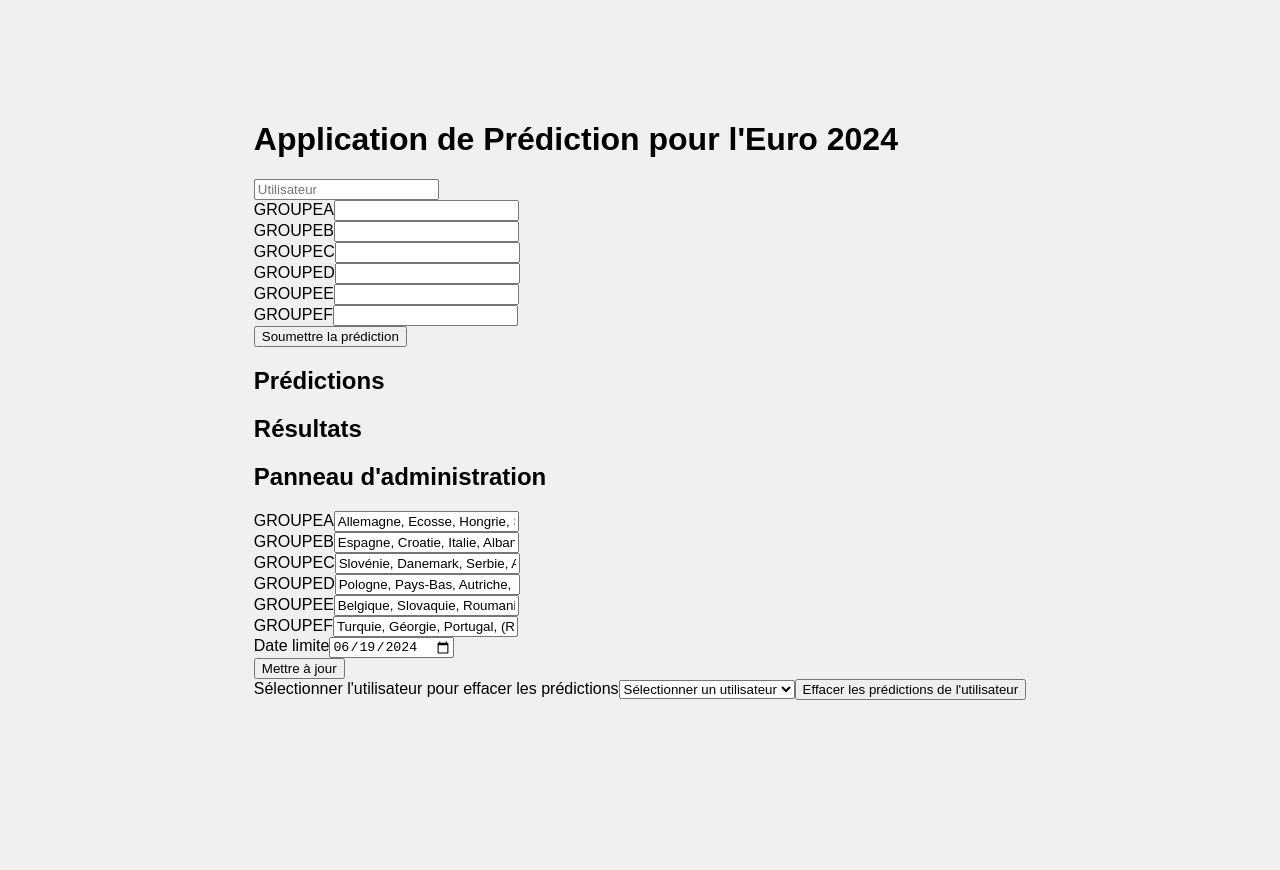
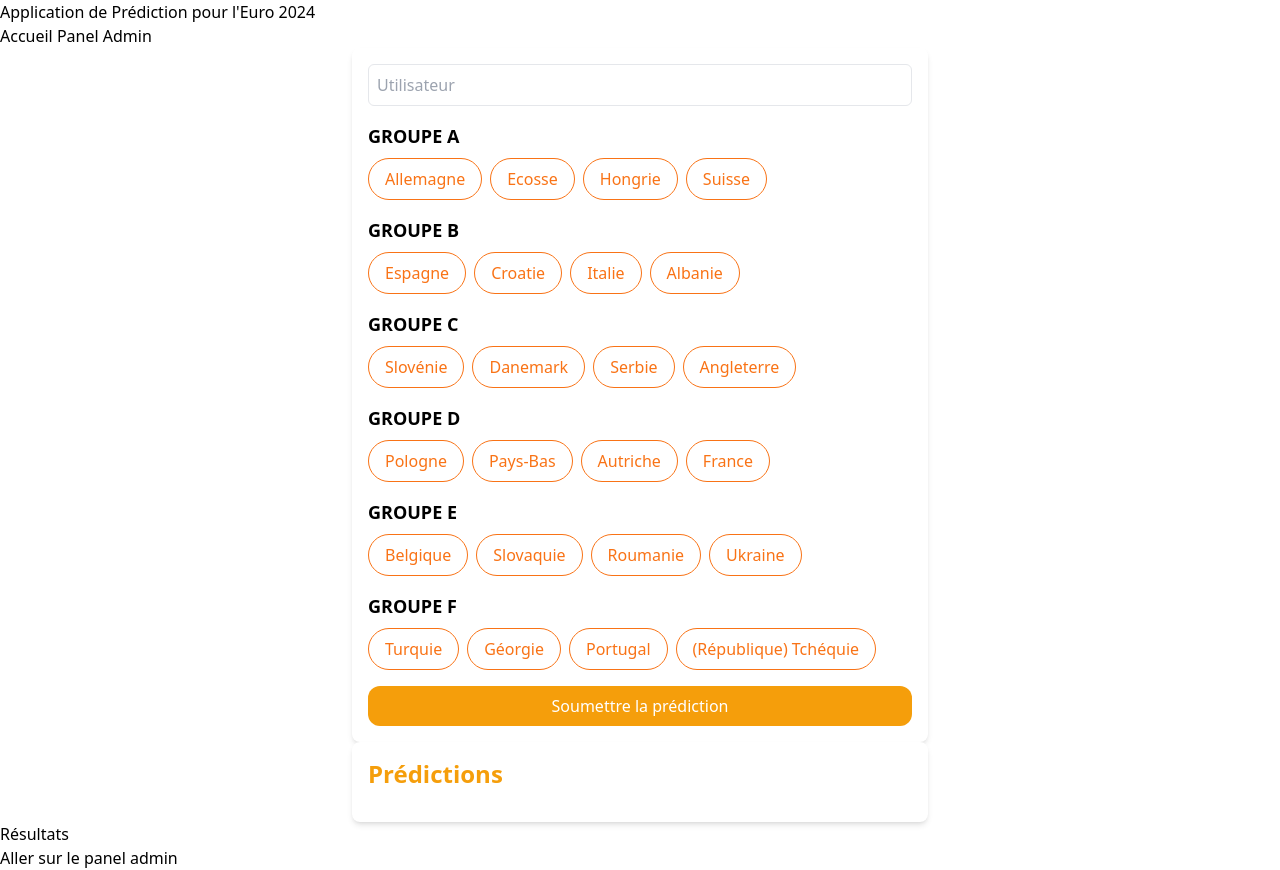
Before and after one commit to u-mughal/predictions, a React (Create React App) app: page / in a window 1280 px wide. Before the commit the page ends 800 px from the top, so only its background shows below. Built offline with nearby package versions, Linux system fonts and the light colour scheme.

Commit message:
new style for UserPredictions

```diff
--- a/package.json
+++ b/package.json
@@ -10,6 +10,7 @@
     "ajv-keywords": "^3.5.2",
     "react": "^18.3.1",
     "react-dom": "^18.3.1",
+    "react-router-dom": "^6.23.1",
     "react-scripts": "^5.0.1",
     "web-vitals": "^2.1.4"
   },
@@ -36,5 +37,10 @@
       "last 1 firefox version",
       "last 1 safari version"
     ]
+  },
+  "devDependencies": {
+    "autoprefixer": "^10.4.19",
+    "postcss": "^8.4.38",
+    "tailwindcss": "^3.4.4"
   }
 }
--- /dev/null
+++ b/postcss.config.js
@@ -0,0 +1,6 @@
+module.exports = {
+  plugins: {
+    tailwindcss: {},
+    autoprefixer: {},
+  },
+}
--- a/src/App.js
+++ b/src/App.js
@@ -1,9 +1,8 @@
 import React, { useState, useEffect } from 'react';
-import GroupForm from './components/GroupForm';
-import UserPredictions from './components/UserPredictions';
-import Results from './components/Results';
 import AdminPanel from './components/AdminPanel';
-import { savePrediction, getPredictions, clearPredictionsByUser } from './services/predictionsService';
+import { savePrediction, getPredictions, clearPredictionsById } from './services/predictionsService';
+import { Routes, Route } from 'react-router-dom';
+import Home from './components/Home';
 
 /**
  * Application principale pour la prédiction de l'Euro 2024.
@@ -27,13 +26,7 @@ const App = () => {
     savePrediction(predictions);
   }, [predictions]);
 
-  /**
-   * Ajoute une nouvelle prédiction à la liste des prédictions.
-   * @param {Object} newPrediction - Nouvelle prédiction à ajouter.
-   */
-  const handleAddPrediction = (newPrediction) => {
-    setPredictions([...predictions, newPrediction]);
-  };
+
 
   /**
    * Met à jour les résultats réels des groupes.
@@ -55,29 +48,26 @@ const App = () => {
    * Efface les prédictions d'un utilisateur spécifique.
    * @param {string} user - Utilisateur dont les prédictions doivent être effacées.
    */
-  const handleClearPredictionsByUser = (user) => {
-    const updatedPredictions = clearPredictionsByUser(user);
+  const handleClearPredictionsById= (id) => {
+    const updatedPredictions = clearPredictionsById(id);
     setPredictions(updatedPredictions);
   };
 
   return (
-    <div>
-      <h1>Application de Prédiction pour l'Euro 2024</h1>
-      <GroupForm
-        onAddPrediction={handleAddPrediction}
-        deadline={deadline}
-      />
-      <UserPredictions predictions={predictions} />
-      <Results predictions={predictions} realResults={realResults} />
-      <AdminPanel
+
+
+      <Routes>
+        <Route index path='/' element={<Home />} />
+        <Route path='/admin/panel' element={ <AdminPanel
         onSetRealResults={handleSetRealResults}
         onSetDeadline={handleSetDeadline}
-        onClearPredictionsByUser={handleClearPredictionsByUser}
+        onClearPredictionsById={handleClearPredictionsById}
         deadline={deadline}
         realResults={realResults}
         predictions={predictions}
-      />
-    </div>
+      />} />
+      </Routes>
+
   );
 };
 
--- a/src/components/AdminPanel.js
+++ b/src/components/AdminPanel.js
@@ -1,4 +1,5 @@
 import React, { useState } from 'react';
+import { NavLink } from 'react-router-dom';
 
 /**
  * Composant AdminPanel pour gérer les résultats réels, les délais et effacer les prédictions par utilisateur.
@@ -11,10 +12,11 @@ import React, { useState } from 'react';
  * @param {Array} props.predictions - Tableau d'objets de prédictions.
  * @returns {JSX.Element} JSX du composant AdminPanel.
  */
-const AdminPanel = ({ onSetRealResults, onSetDeadline, onClearPredictionsByUser, realResults, deadline, predictions }) => {
+const AdminPanel = ({ onSetRealResults, onSetDeadline, onClearPredictionsById, realResults, deadline, predictions }) => {
   const [newResults, setNewResults] = useState(realResults);
   const [newDeadline, setNewDeadline] = useState(deadline);
   const [selectedUser, setSelectedUser] = useState('');
+  const [id, setId] = useState("")
 
   /**
    * Gère le changement dans les champs d'entrée des résultats réels.
@@ -51,13 +53,17 @@ const AdminPanel = ({ onSetRealResults, onSetDeadline, onClearPredictionsByUser,
    */
   const handleClear = () => {
     if (window.confirm(`Êtes-vous sûr de vouloir effacer toutes les prédictions pour ${selectedUser} ?`)) {
-      onClearPredictionsByUser(selectedUser);
+      onClearPredictionsById(id);
     }
   };
+
+
 
   return (
     <div>
       <h2>Panneau d'administration</h2>
+      <NavLink to="/"> Accueil </NavLink>
+      <NavLink to="/admin/panel">Panel Admin</NavLink>
       <form onSubmit={handleSubmit}>
         {Object.keys(newResults).map((group) => (
           <div key={group}>
@@ -84,11 +90,11 @@ const AdminPanel = ({ onSetRealResults, onSetDeadline, onClearPredictionsByUser,
       </form>
       <div>
         <label>Sélectionner l'utilisateur pour effacer les prédictions</label>
-        <select value={selectedUser} onChange={(e) => setSelectedUser(e.target.value)}>
+        <select value={id} onChange={(e) => setId(e.target.value)}>
           <option value="" disabled>Sélectionner un utilisateur</option>
-          {Array.from(new Set(predictions.map(p => p.user))).map(user => (
-            <option key={user} value={user}>{user}</option>
-          ))}
+          {Array.from(new Set(predictions.map(p =>  (
+            <option key={p.generateId} value={p.generateId}>{p.user}</option>
+          ))))}
         </select>
         <button onClick={handleClear}>Effacer les prédictions de l'utilisateur</button>
       </div>
--- a/src/components/GroupForm.js
+++ b/src/components/GroupForm.js
@@ -1,4 +1,14 @@
 import React, { useState } from 'react';
+
+const countries = {
+  groupeA: ['Allemagne', 'Ecosse', 'Hongrie', 'Suisse'],
+  groupeB: ['Espagne', 'Croatie', 'Italie', 'Albanie'],
+  groupeC: ['Slovénie', 'Danemark', 'Serbie', 'Angleterre'],
+  groupeD: ['Pologne', 'Pays-Bas', 'Autriche', ' France'],
+  groupeE: ['Belgique', 'Slovaquie', 'Roumanie', 'Ukraine'],
+  groupeF: ['Turquie', 'Géorgie', 'Portugal', '(République) Tchéquie'],
+}
+
 
 /**
  * Composant GroupForm pour saisir les prédictions d'un utilisateur.
@@ -8,7 +18,14 @@ import React, { useState } from 'react';
  * @returns {JSX.Element} JSX du formulaire de saisie des prédictions.
  */
 const GroupForm = ({ onAddPrediction, deadline }) => {
+  const formatGroupName = (groupName) => {
+    return groupName.replace(/(.+)(.)$/, '$1 $2').toUpperCase()
+  }
+
   const [user, setUser] = useState('');
+  const [selectedCountries, setSelectedCountries] = useState({});
+  const [totalSelections, setTotalSelections] = useState(0);
+
   const [groups, setGroups] = useState({
     groupeA: '',
     groupeB: '',
@@ -17,6 +34,26 @@ const GroupForm = ({ onAddPrediction, deadline }) => {
     groupeE: '',
     groupeF: '',
   });
+
+  const toggleCountrySelection = (group, country) => {
+    const newSelections = { ...selectedCountries };
+    const currentGroupSelection = newSelections[group] || [];
+
+    console.log(group, country);
+    if (currentGroupSelection.includes(country)) {
+      newSelections[group] = currentGroupSelection.filter(c => c !== country)
+      setTotalSelections(prevTotal => prevTotal - 1)
+    } else {
+      if (currentGroupSelection.length < 3 && totalSelections < 16) {
+        newSelections[group] = [...currentGroupSelection, country]
+        setTotalSelections(prevTotal => prevTotal + 1)
+      }
+
+    }
+
+    setSelectedCountries(newSelections)
+  }
+
 
   /**
    * Gère le changement dans les champs d'entrée des groupes de prédictions.
@@ -37,15 +74,28 @@ const GroupForm = ({ onAddPrediction, deadline }) => {
    */
   const handleSubmit = (e) => {
     e.preventDefault();
-    if (new Date() > new Date(deadline)) {
-      alert('La date limite pour les prédictions est dépassée.');
-      return;
+
+    const { groupeA, groupeB, groupeC, groupeD, groupeE, groupeF } = groups;
+
+    // if (new Date() > new Date(deadline)) {
+    //   alert('La date limite pour les prédictions est dépassée.');
+    //   return;
+    // }
+
+    const groupsData = { groupeA, groupeB, groupeC, groupeD, groupeE, groupeF };
+
+
+    if (totalSelections !== 16) {
+      return alert("Veuillez sélectionner 16 équipes")
     }
-    onAddPrediction({ user, groups });
+
+    const generateId = Math.floor(Math.random() * Date.now()).toString()
+
+    onAddPrediction({ user, groups: selectedCountries, generateId });
   };
 
   return (
-    <form onSubmit={handleSubmit}>
+    <form onSubmit={handleSubmit} className='p-4 rounded-lg shadow-md max-w-xl mx-auto'>
       <input
         type="text"
         name="user"
@@ -53,20 +103,36 @@ const GroupForm = ({ onAddPrediction, deadline }) => {
         value={user}
         onChange={(e) => setUser(e.target.value)}
         required
+        className='block w-full p-2 mb-4 border rounded-md'
       />
-      {Object.keys(groups).map((group) => (
-        <div key={group}>
-          <label>{group.toUpperCase()}</label>
-          <input
-            type="text"
-            name={group}
-            value={groups[group]}
-            onChange={handleChange}
-            required
-          />
+      {Object.keys(countries).map((group) => (
+        <div key={group} className='mb-4'>
+          <h3 className='font-semibold mb-2 text-lg'>{formatGroupName(group)}</h3>
+          <div className='flex flex-wrap gap-2'>
+            {countries[group].map((country, i) => (
+              <button
+                key={i}
+                type='button'
+                name={group}
+                value={groups[group]}
+                onClick={() => toggleCountrySelection(group, country)}
+                required
+                className={`px-4 py-2 rounded-full border transition-colors duration-300
+                  ${(selectedCountries[group] || []).includes(country) ?
+                   'border-green-800 text-green-950 bg-green-100 hover:border-orange-500 hover:text-orange-950 hover:bg-white' :
+                   'border-orange-500 text-orange-500 hover:border-green-500 hover:text-green-950'
+                }`}
+              >
+                {country}
+              </button>
+
+            ))}
+
+          </div>
+
         </div>
       ))}
-      <button type="submit">Soumettre la prédiction</button>
+      <button type="submit" className='transition-colors duration-300 w-full bg-amber-500 text-white py-2 rounded-xl hover:bg-amber-600'>Soumettre la prédiction</button>
     </form>
   );
 };
--- /dev/null
+++ b/src/components/Home.js
@@ -0,0 +1,55 @@
+import React, { useState, useEffect } from 'react';
+import GroupForm from './GroupForm';
+import UserPredictions from './UserPredictions';
+import Results from './Results';
+import { savePrediction, getPredictions } from '../services/predictionsService';
+import {  NavLink } from 'react-router-dom';
+
+
+const Home = () => {
+
+    const [predictions, setPredictions] = useState(getPredictions());
+    const [realResults] = useState({
+      groupeA: ['Allemagne', 'Ecosse', 'Hongrie', 'Suisse'],
+      groupeB: ['Espagne', 'Croatie', 'Italie', 'Albanie'],
+      groupeC: ['Slovénie', 'Danemark', 'Serbie', 'Angleterre'],
+      groupeD: ['Pologne', 'Pays-Bas', 'Autriche', ' France'],
+      groupeE: ['Belgique', 'Slovaquie', 'Roumanie', 'Ukraine'],
+      groupeF: ['Turquie', 'Géorgie', 'Portugal', '(République) Tchéquie'],
+    });
+    const [deadline] = useState(new Date().toISOString().split('T')[0]);
+
+    useEffect(() => {
+      // Sauvegarde les prédictions dans le stockage local à chaque changement.
+      savePrediction(predictions);
+    }, [predictions]);
+
+    /**
+     * Ajoute une nouvelle prédiction à la liste des prédictions.
+     * @param {Object} newPrediction - Nouvelle prédiction à ajouter.
+     */
+    const handleAddPrediction = (newPrediction) => {
+
+      setPredictions([...predictions, newPrediction]);
+    };
+
+
+
+    return (
+        <>
+            <h1>Application de Prédiction pour l'Euro 2024</h1>
+            <NavLink to="/"> Accueil </NavLink>
+            <NavLink to="/admin/panel">Panel Admin</NavLink>
+            <GroupForm
+                onAddPrediction={handleAddPrediction}
+                deadline={deadline}
+            />
+            <UserPredictions predictions={predictions} />
+            <Results predictions={predictions} realResults={realResults} />
+            <NavLink to="/admin/panel">Aller sur le panel admin</NavLink>
+        </>
+    )
+}
+
+
+export default Home
--- a/src/components/UserPredictions.js
+++ b/src/components/UserPredictions.js
@@ -7,14 +7,30 @@ import React from 'react';
  * @returns {JSX.Element} JSX des prédictions des utilisateurs.
  */
 const UserPredictions = ({ predictions }) => {
+
+  const formatGroupName = (groupName) => {
+    return groupName.replace(/(.+)(.)$/, '$1 $2').toUpperCase();
+  };
+
   return (
-    <div>
-      <h2>Prédictions</h2>
+    <div className='p-4 rounded-lg shadow-md max-w-xl mx-auto bg-white'>
+      <h2 className='text-2xl font-bold mb-4 text-amber-500'>Prédictions</h2>
       {predictions.map((prediction, index) => (
-        <div key={index}>
-          <h3>Utilisateur: {prediction.user}</h3>
+        <div key={index} className='mb-6 p-4 border rounded-md bg-white'>
+          <h3 className='text-lg font-semibold mb-2 text-black'>Utilisateur: {prediction.user}</h3>
           {Object.entries(prediction.groups).map(([group, result]) => (
-            <p key={group}>{group.toUpperCase()}: {result}</p>
+            <div key={group} className='mb-4'>
+              <h4 className='font-semibold mb-2 text-black'>{formatGroupName(group)}</h4>
+              <div className='flex flex-wrap gap-2'>
+                {result.map((country, i) => (
+                  <span
+                    key={i}
+                    className='px-4 py-2 rounded-full border border-black text-black transition-colors duration-300'>
+                    {country}
+                  </span>
+                ))}
+              </div>
+            </div>
           ))}
         </div>
       ))}
--- a/src/index.css
+++ b/src/index.css
@@ -1,22 +1,3 @@
-/* styles.css */
-body {
-  font-family: Arial, sans-serif;
-  margin: 0;
-  padding: 0;
-  background-color: #f0f0f0;
-  display: flex;
-  justify-content: center;
-  align-items: center;
-  height: 100vh;
-}
-
-.app-container {
-  max-width: 800px;
-  width: 100%;
-  background-color: #fff;
-  padding: 20px;
-  border-radius: 8px;
-  box-shadow: 0 2px 4px rgba(0, 0, 0, 0.1);
-}
-
-/* Other styles remain the same */
+@tailwind base;
+@tailwind components;
+@tailwind utilities;
--- a/src/index.js
+++ b/src/index.js
@@ -3,11 +3,14 @@ import ReactDOM from 'react-dom/client';
 import './index.css';
 import App from './App';
 import reportWebVitals from './reportWebVitals';
+import { BrowserRouter } from 'react-router-dom';
 
 const root = ReactDOM.createRoot(document.getElementById('root'));
 root.render(
   <React.StrictMode>
+    <BrowserRouter>
     <App />
+    </BrowserRouter>
   </React.StrictMode>
 );
 
--- /dev/null
+++ b/tailwind.config.js
@@ -0,0 +1,10 @@
+/** @type {import('tailwindcss').Config} */
+module.exports = {
+  content: [
+    "./src/**/*.{js,jsx,ts,tsx}",
+  ],
+  theme: {
+    extend: {},
+  },
+  plugins: [],
+}
```
Also changed, not shown: src/services/predictionsService.js (+5 -3 lines), 1 other file (tests, documents, lock files or other folders).
